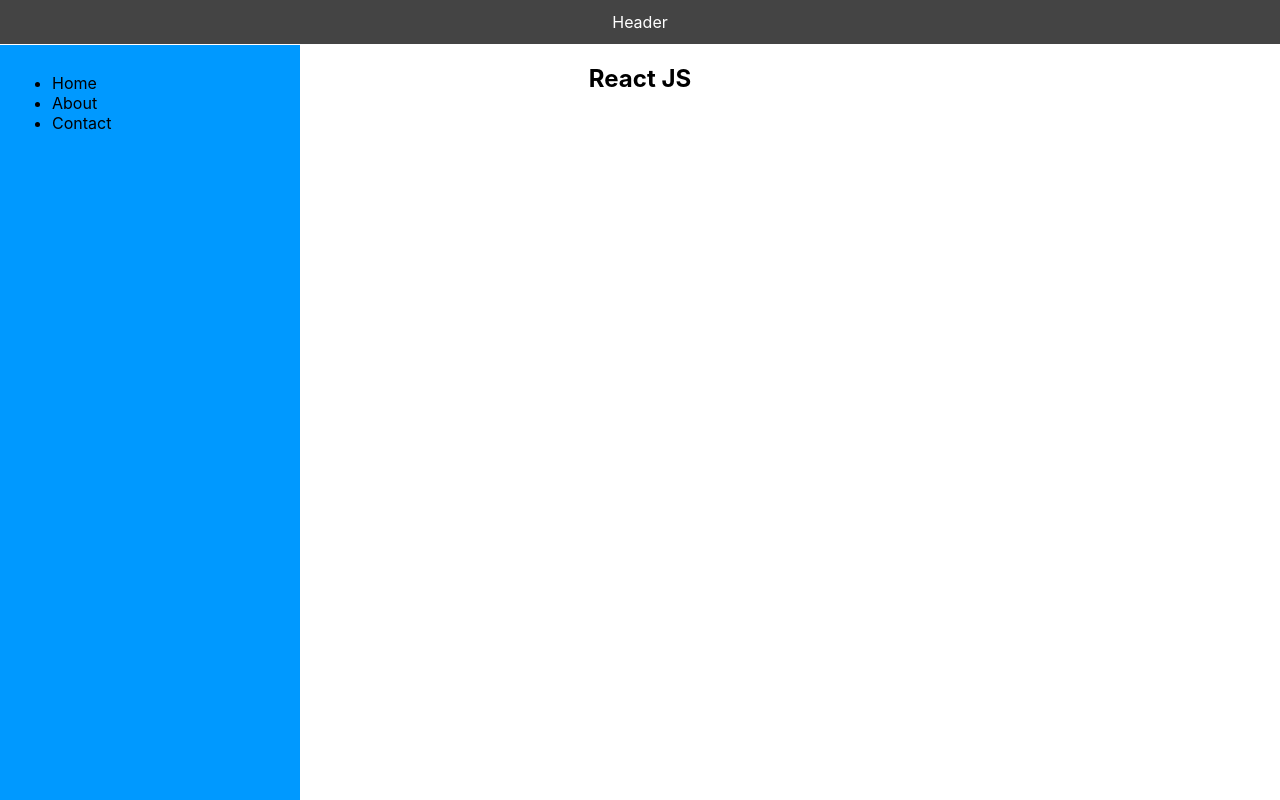
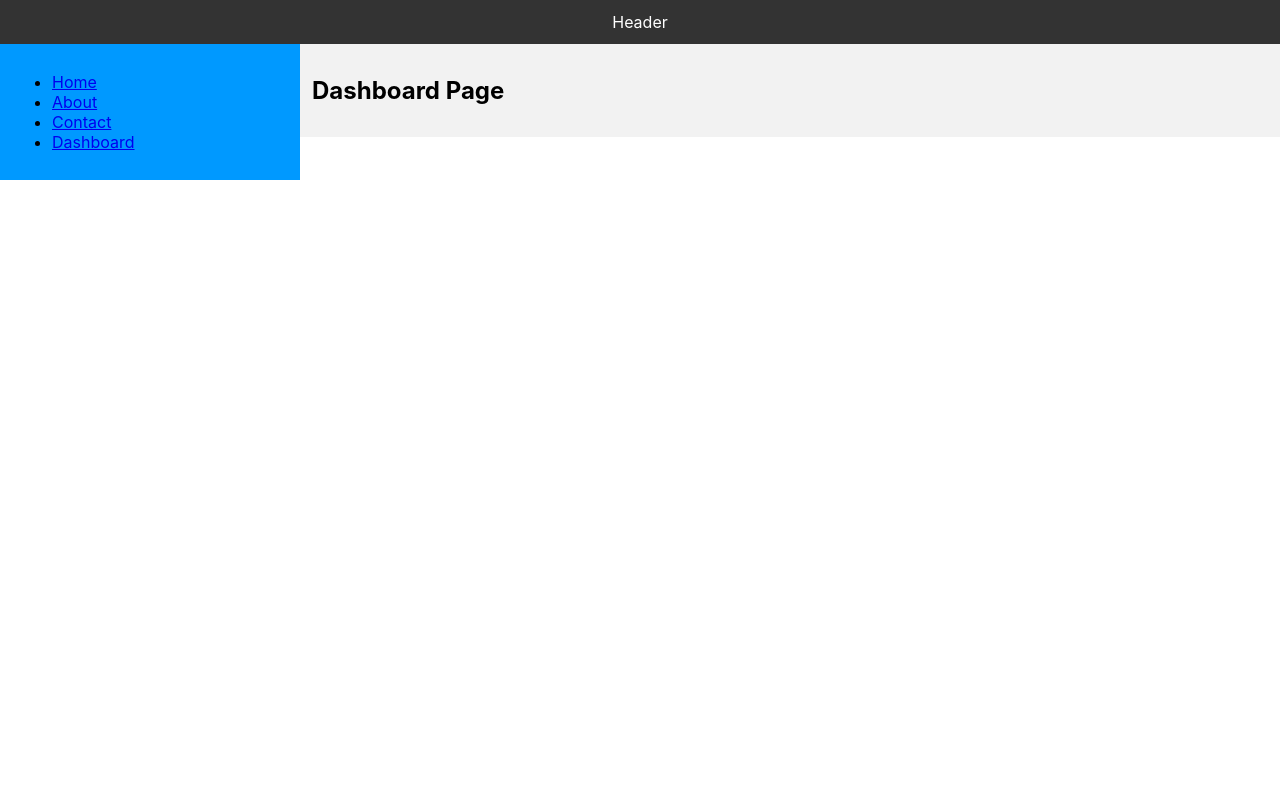
Before and after one commit to anaszakaria/react-app, a React (Create React App) app: page /dashboard in a window 1280 px wide. Built offline with nearby package versions, Linux system fonts and the light colour scheme.

Commit message:
Added router components and routes

```diff
--- /dev/null
+++ b/jsconfig.json
@@ -0,0 +1,6 @@
+{
+    "compilerOptions": {
+        "baseUrl": "src"
+    },
+    "include": ["src"]
+}
--- a/package.json
+++ b/package.json
@@ -5,6 +5,7 @@
     "dependencies": {
         "react": "^16.10.2",
         "react-dom": "^16.10.2",
+        "react-router-dom": "^5.1.2",
         "react-scripts": "3.2.0",
         "source-map-explorer": "^2.1.0"
     },
--- a/src/App.js
+++ b/src/App.js
@@ -1,19 +1,90 @@
-import React from 'react'
+import React, { Component } from 'react'
+import { BrowserRouter as Router, Switch, Route, Link } from 'react-router-dom'
 import './assets/css/app.css'
 import AppHeader from './components/AppHeader'
 import LeftPanel from './components/LeftPanel'
 import Welcome from './components/Welcome'
 
-function App() {
-    return (
-        <div className="App">
-            <AppHeader />
-            <LeftPanel />
-            <section>
-                <Welcome title="React JS" />
-            </section>
-        </div>
-    );
+import Home from './views/Home'
+import About from './views/About'
+import Contact from './views/Home'
+import Dashboard from './views/Dashboard'
+
+const routes = [
+    {
+        path: "/",
+        exact: true,
+        main: () => new Home()
+    },
+    {
+        path: "/about",
+        main: () => new About()
+    },
+    {
+        path: "/contact",
+        main: () => new Contact()
+    },
+    {
+        path: "/dashboard",
+        main: () => new Dashboard()
+    }
+]
+
+export default class App extends Component {
+    constructor(props) {
+        super(props)
+        this.state = {
+            leftpanel: false,
+            menuLists: [
+                { id: 'list001', text: 'Home ', icon: 'mdi-home', url: '/'},
+                { id: 'list002', text: 'About ', icon: 'mdi-home', url: '/about'},
+                { id: 'list003', text: 'Contact ', icon: 'mdi-home', url: '/contact'},
+                { id: 'list004', text: 'Dashboard ', icon: 'mdi-home', url: '/dashboard'}
+            ]
+        }
+    }
+
+    printList(text) {
+        console.log(text)
+    }
+
+    render() {
+        return (
+            <div className="App">
+                <AppHeader />
+                <Router>
+                    <section className="left-panel">
+                        <ul>
+                            {
+                                this.state.menuLists.map(item => {
+                                    return <li className="pointer" key={item.id} onClick={this.printList.bind(this, item.text)}>
+                                        <Link to={item.url}>{item.text}</Link>
+                                    </li>
+                                })
+                            }
+                        </ul>
+                    </section>
+                    <section className="main-content">
+                            <Switch>
+                                {routes.map((route, index) => (
+                                  // You can render a <Route> in as many places
+                                  // as you want in your app. It will render along
+                                  // with any other <Route>s that also match the URL.
+                                  // So, a sidebar or breadcrumbs or anything else
+                                  // that requires you to render multiple things
+                                  // in multiple places at the same URL is nothing
+                                  // more than multiple <Route>s.
+                                    <Route
+                                        key={index}
+                                        path={route.path}
+                                        exact={route.exact}
+                                        children={<route.main />}
+                                    />
+                                ))}
+                            </Switch>
+                    </section>
+                </Router>
+            </div>
+        )
+    }
 }
-
-export default App
--- a/src/assets/css/app.css
+++ b/src/assets/css/app.css
@@ -5,19 +5,25 @@
 .app-header {
     text-align: center;
     width: 100%;
-    background: #444;
+    background: #333333;
     color: #FFF;
     padding: 12px;
 }
 
 .left-panel {
-    width: 300px;
+    float: left;
     padding: 12px;
     background: #0099ff;
+    width: 300px;
     height: calc(100% - 45px);
-    position: fixed;
-    top: 45px;
-    left: 0;
+}
+
+.main-content {
+    float: left;
+    padding: 12px;
+    background: #F2F2F2;
+    width: calc(100% - 300px);
+    height: calc(100% - 45px);
 }
 
 .pointer {
--- a/src/components/LeftPanel.js
+++ b/src/components/LeftPanel.js
@@ -1,4 +1,33 @@
 import React, { Component } from 'react'
+import { BrowserRouter as Router, Switch, Route, Link } from 'react-router-dom'
+import Home from '../views/Home'
+import About from '../views/About'
+import Contact from '../views/Home'
+import Dashboard from '../views/Dashboard'
+
+const routes = [
+    {
+        path: "/",
+        exact: true,
+        sidebar: () => <div>home!</div>,
+        main: () => Home
+    },
+    {
+        path: "/about",
+        sidebar: () => <div>about!</div>,
+        main: () => About
+    },
+    {
+        path: "/contact",
+        sidebar: () => <div>contact!</div>,
+        main: () => Contact
+    },
+    {
+        path: "/dashboard",
+        sidebar: () => <div>dashboard!</div>,
+        main: () => Dashboard
+    }
+]
 
 export default class LeftPanel extends Component {
     constructor(props) {
@@ -6,9 +35,10 @@
         this.state = {
             leftpanel: false,
             menuLists: [
-                { id: 'list001', text: 'Home ', icon: 'mdi-home'},
-                { id: 'list002', text: 'About ', icon: 'mdi-home'},
-                { id: 'list003', text: 'Contact ', icon: 'mdi-home'}
+                { id: 'list001', text: 'Home ', icon: 'mdi-home', url: '/'},
+                { id: 'list002', text: 'About ', icon: 'mdi-home', url: '/about'},
+                { id: 'list003', text: 'Contact ', icon: 'mdi-home', url: '/contact'},
+                { id: 'list004', text: 'Dashboard ', icon: 'mdi-home', url: '/dashboard'}
             ]
         }
     }
@@ -19,15 +49,19 @@
 
     render() {
         return (
+            <Router>
                 <section className="left-panel">
                     <ul>
                         {
                             this.state.menuLists.map(item => {
-                            return <li className="pointer" key={item.id} onClick={this.printList.bind(this, item.text)}>{item.text}</li>
+                                return <li className="pointer" key={item.id} onClick={this.printList.bind(this, item.text)}>
+                                    <Link to={item.url}>{item.text}</Link>
+                                </li>
                             })
                         }
                     </ul>
                 </section>
+            </Router>
         )
     }
 }
--- /dev/null
+++ b/src/views/About.js
@@ -0,0 +1,7 @@
+import React from 'react'
+
+function About() {
+    return <h1>About Page</h1>
+}
+
+export default About
--- /dev/null
+++ b/src/views/Dashboard.js
@@ -0,0 +1,7 @@
+import React from 'react'
+
+function Dashboard() {
+    return <h1>Dashboard Page</h1>
+}
+
+export default Dashboard
--- /dev/null
+++ b/src/views/Home.js
@@ -0,0 +1,7 @@
+import React, { Component } from 'react'
+
+function Home() {
+    return <h1>Home Page</h1>
+}
+
+export default Home
```
Also changed, not shown: src/views/Contact.js (added, +7 -0 lines), 1 other file (tests, documents, lock files or other folders). Lines whose indentation alone changed are shown as unchanged.
